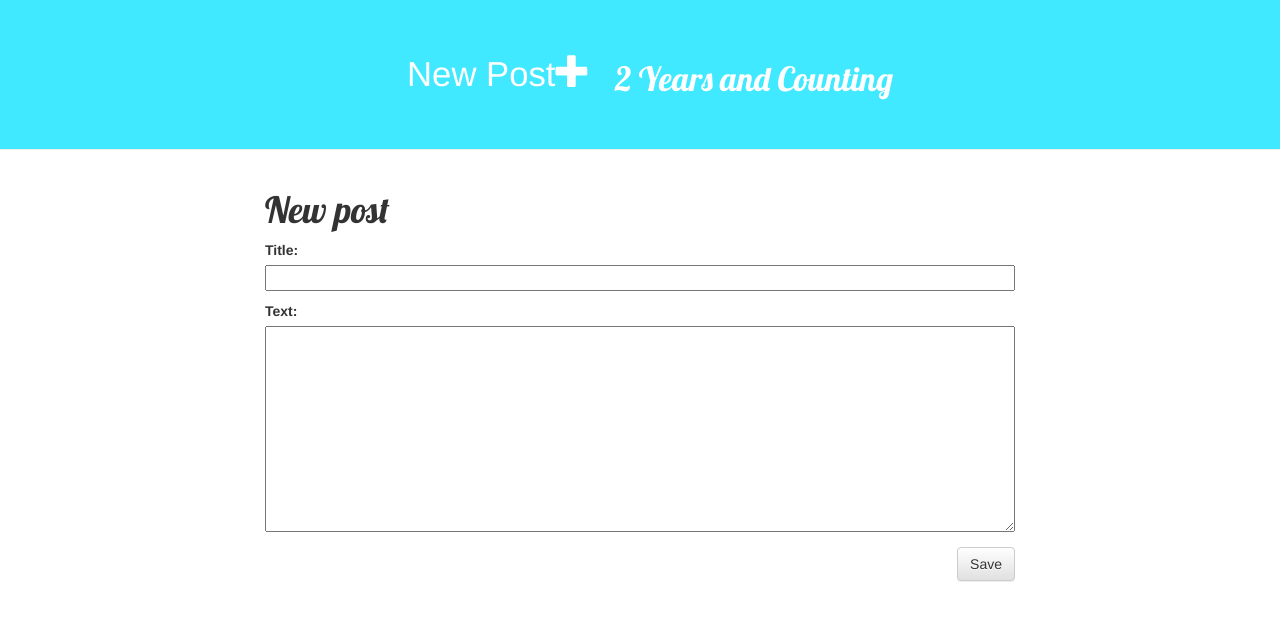
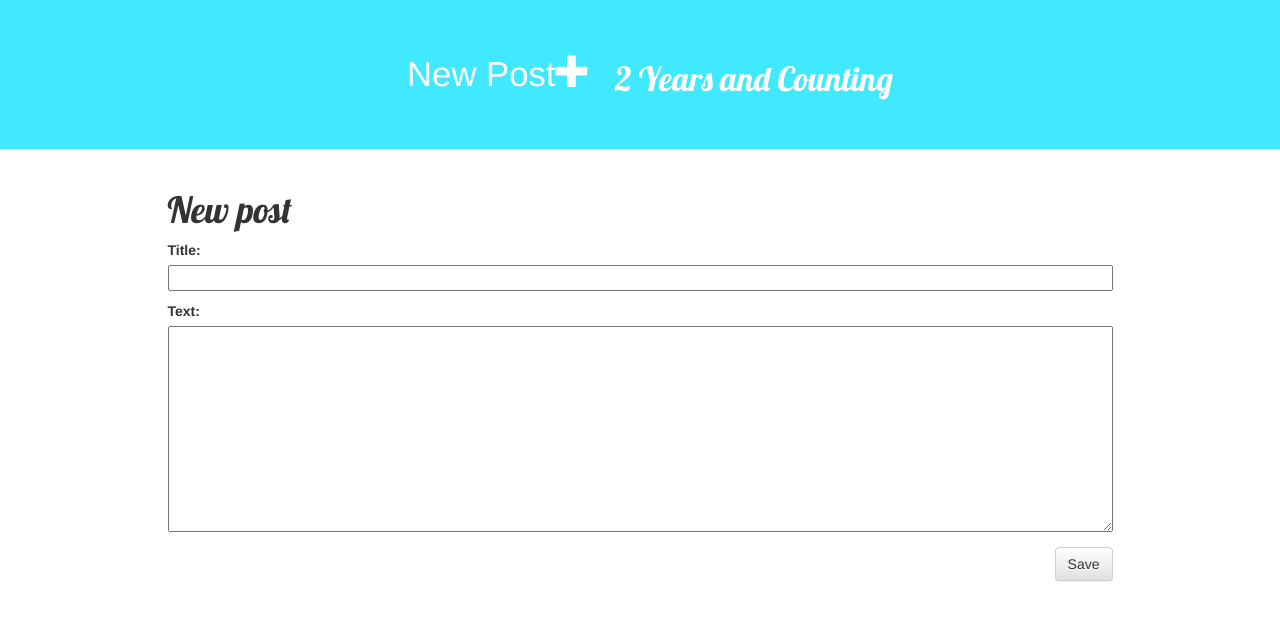
Before and after one commit to klegsy/my-first-blog, a Django app: page /post/new/ in a window 1280 px wide. Shown: the top 621 px of the page. Run offline with Django 3.2, Linux system fonts and the light colour scheme; the visitor is signed in with stand-in values (Sample User, id 1); some libraries are stand-ins or nearby versions.

Commit message:
Finally fixed premature wrapping of titles

```diff
--- a/blog/templates/blog/base.html
+++ b/blog/templates/blog/base.html
@@ -19,7 +19,7 @@
     </div>
     <div class="content container">
         <div class="row">
-            <div class="col-md-8">
+            <div class="col-xs-10">
             {% block content %}
             {% endblock %}
             </div>
```
